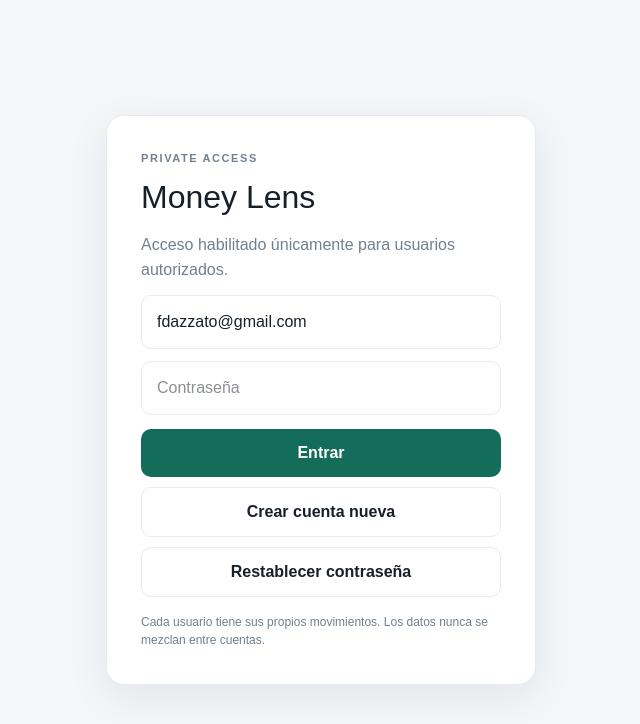
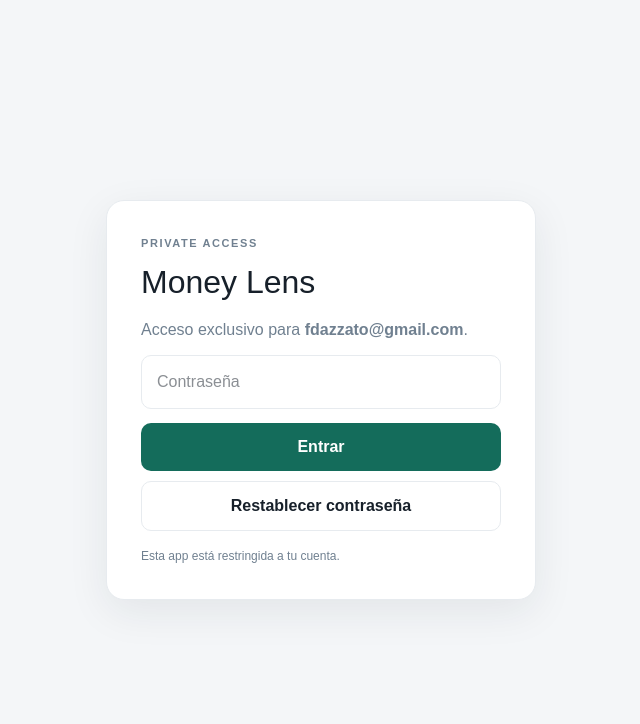
Before and after one commit to fdazzato-droid/expense-tracker, a Next.js app: page / in a window 1280 px wide. Shown: the top 724 px of the page, without its empty margins (319-959 px from the left). Built offline with nearby package versions, Linux system fonts and the light colour scheme.

Commit message:
Restrict Money Lens to owner account only

```diff
--- a/app/page.tsx
+++ b/app/page.tsx
@@ -60,10 +60,10 @@ function pieGradient(items: { value: number; color: string }[]) {
   }).join(", ")})`;
 }
 
-const ALLOWED_EMAILS = ["fdazzato@gmail.com", "mmazzatopaz@gmail.com"] as const;
+const OWNER_EMAIL = "fdazzato@gmail.com";
 
 function isAllowedEmail(email?: string | null) {
-  return !!email && ALLOWED_EMAILS.includes(email.toLowerCase() as (typeof ALLOWED_EMAILS)[number]);
+  return !!email && email.toLowerCase() === OWNER_EMAIL;
 }
 const supabase = createClient(
   "https://ltxnpfnuifltxdfcaoni.supabase.co",
@@ -101,10 +101,9 @@ export default function Home() {
   const [user, setUser] = useState<User | null>(null);
   const [authLoading, setAuthLoading] = useState(true);
   const [authMessage, setAuthMessage] = useState("");
-  const [email, setEmail] = useState("fdazzato@gmail.com");
+  const [email] = useState(OWNER_EMAIL);
   const [password, setPassword] = useState("");
   const [newPassword, setNewPassword] = useState("");
-  const [creatingAccount, setCreatingAccount] = useState(false);
   const [recoveryMode, setRecoveryMode] = useState(false);
   const [view, setView] = useState<"month" | "year">("month");
   const [selectedMonth, setSelectedMonth] = useState(todayISO().slice(0, 7));
@@ -220,35 +219,6 @@ export default function Home() {
         ? error.message
         : "Te envié un email para crear o restablecer tu contraseña."
     );
-  }
-
-  async function createAccount(e?: FormEvent) {
-    e?.preventDefault();
-    const normalizedEmail = email.trim().toLowerCase();
-    if (!isAllowedEmail(normalizedEmail)) {
-      setAuthMessage("Este email no está habilitado para Money Lens.");
-      return;
-    }
-    if (password.length < 8) {
-      setAuthMessage("Usá una contraseña de al menos 8 caracteres.");
-      return;
-    }
-    setAuthMessage("Creando cuenta...");
-    const { data, error } = await supabase.auth.signUp({
-      email: normalizedEmail,
-      password,
-      options: { emailRedirectTo: window.location.origin },
-    });
-    if (error) {
-      setAuthMessage(error.message);
-      return;
-    }
-    if (data.session) {
-      setAuthMessage("Cuenta creada. Ya podés usar Money Lens.");
-    } else {
-      setAuthMessage("Cuenta creada. Revisá tu email para confirmar el acceso.");
-    }
-    setCreatingAccount(false);
   }
 
   async function saveNewPassword(e?: FormEvent) {
@@ -435,44 +405,26 @@ export default function Home() {
   if (!user || !isAllowedEmail(user.email)) {
     return (
       <main className="authShell">
-        <form className="authCard" onSubmit={creatingAccount ? createAccount : signInWithPassword}>
+        <form className="authCard" onSubmit={signInWithPassword}>
           <p className="eyebrow">PRIVATE ACCESS</p>
           <h1>Money Lens</h1>
-          <p>Acceso habilitado únicamente para usuarios autorizados.</p>
-          <input
-            className="authInput"
-            type="email"
-            autoComplete="username"
-            placeholder="Email"
-            value={email}
-            onChange={(e) => setEmail(e.target.value)}
-            required
-          />
+          <p>Acceso exclusivo para <strong>{OWNER_EMAIL}</strong>.</p>
           <input
             className="authInput"
             type="password"
-            autoComplete={creatingAccount ? "new-password" : "current-password"}
+            autoComplete="current-password"
             minLength={8}
-            placeholder={creatingAccount ? "Elegí una contraseña" : "Contraseña"}
+            placeholder="Contraseña"
             value={password}
             onChange={(e) => setPassword(e.target.value)}
             required
           />
-          <button className="primary authButton" type="submit">{creatingAccount ? "Crear cuenta" : "Entrar"}</button>
-          <button
-            className="secondaryAuthButton"
-            type="button"
-            onClick={() => { setCreatingAccount((v) => !v); setAuthMessage(""); }}
-          >
-            {creatingAccount ? "Ya tengo cuenta" : "Crear cuenta nueva"}
+          <button className="primary authButton" type="submit">Entrar</button>
+          <button className="secondaryAuthButton" type="button" onClick={sendPasswordSetupLink}>
+            Restablecer contraseña
           </button>
-          {!creatingAccount && (
-            <button className="secondaryAuthButton" type="button" onClick={sendPasswordSetupLink}>
-              Restablecer contraseña
-            </button>
-          )}
           {authMessage && <p className="authMessage">{authMessage}</p>}
-          <p className="authHint">Cada usuario tiene sus propios movimientos. Los datos nunca se mezclan entre cuentas.</p>
+          <p className="authHint">Esta app está restringida a tu cuenta.</p>
         </form>
       </main>
     );
```
